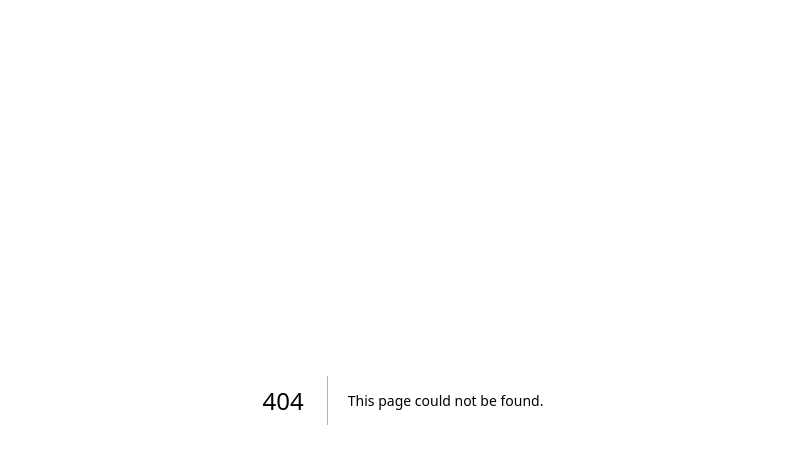
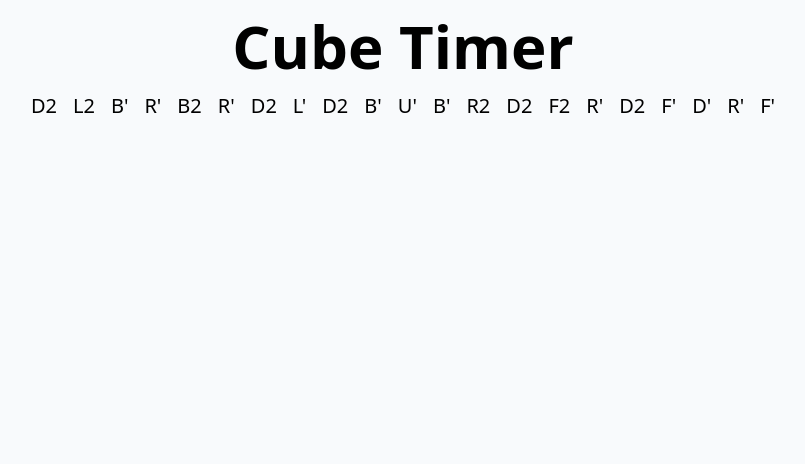
Before and after one commit to ashwingur/ashwingur.com, a Next.js app: page /CubeTimer in a window 1280 px wide. Before the commit this address had no page. Shown: the top 464 px of the page, without its empty margins (237-1042 px from the left). Built offline with nearby package versions, Linux system fonts and the light colour scheme.

Commit message:
Added cuber timer page with scramble generator

```diff
--- a/components/Navbar.tsx
+++ b/components/Navbar.tsx
@@ -12,7 +12,7 @@ const Navbar = ({ toggleTheme, initialTheme }: NavProps) => {
   let [currentTheme, setTheme] = useState(initialTheme);
 
   return (
-    <div className="flex fixed w-full justify-between px-16 py-4 shadow-lg backdrop-blur-md bg-white/30 z-50">
+    <div className="flex fixed w-full justify-between px-16 py-4 shadow-lg backdrop-blur-md bg-white/30 dark:bg-white/10 z-50">
       <Link href="/">
         <Image src="/logo.png" alt="logo" width="80" height="80" />
       </Link>
@@ -31,6 +31,13 @@ const Navbar = ({ toggleTheme, initialTheme }: NavProps) => {
           scroll={false}
         >
           <li>Projects</li>
+        </Link>
+        <Link
+          href="/#other"
+          className="hover:bg-blue-100 dark:hover:bg-black px-2 py-1 transition rounded-md"
+          scroll={false}
+        >
+          <li>Other</li>
         </Link>
         <Link
           href="/#contact"
--- /dev/null
+++ b/components/Other.tsx
@@ -0,0 +1,18 @@
+import Link from "next/link";
+import React from "react";
+
+const Other = () => {
+  return (
+    <div id="other" className="h-screen pt-20 flex flex-col">
+      <h1 className="text-center">Other</h1>
+      <Link
+        href="/CubeTimer"
+        className="bg-blue-200 dark:bg-blue-700 hover:bg-blue-400 dark:hover:bg-blue-600 rounded-md p-2 font-bold mx-auto my-4"
+      >
+        <button>Cube Timer</button>
+      </Link>
+    </div>
+  );
+};
+
+export default Other;
--- a/data/Projects.json
+++ b/data/Projects.json
@@ -4,7 +4,7 @@
     "title": "Countries of the World Quizzer",
     "image": "/assets/countries_of_the_world.png",
     "description": "A website that helps you learn the countries of the world, capital cities and flags with many different quiz options.",
-    "stack": ["React"],
+    "stack": ["React", "CSS"],
     "links": [
       { "display": "Website", "url": "https://countries-website.pages.dev/" },
       {
@@ -31,7 +31,7 @@
     "title": "Turret-Spinner",
     "image": "/assets/turret_spinner.png",
     "description": "2D Endless Survival Game created in Unity",
-    "stack": ["Unity", "C#"],
+    "stack": ["Unity", "C#", "GIMP"],
     "links": [
       {
         "display": "GitHub",
--- /dev/null
+++ b/pages/CubeTimer.tsx
@@ -0,0 +1,95 @@
+import React, { useEffect, useState } from "react";
+
+enum Move {
+  U,
+  D,
+  R,
+  L,
+  F,
+  B,
+}
+
+interface Notation {
+  move: Move;
+  prime: boolean;
+  amount: number;
+}
+
+// Only does 3x3 for now
+function generate_scramble(length: number) {
+  let scramble: Notation[] = [];
+  for (let i = 0; i < length; i++) {
+    let prev_move: Move | undefined = undefined;
+    if (i != 0) {
+      prev_move = scramble[i - 1].move;
+    }
+    let current_move: Move = pick_move(prev_move);
+    let prime = Math.random() > 0.5;
+    let amount = Math.random() > 0.43 ? 1 : 2; // 11/21 single moves
+
+    scramble.push({ move: current_move, prime: prime, amount: amount });
+  }
+
+  return scramble;
+}
+
+function scramble_to_jsx(scramble: Notation[]) {
+  return scramble.map((item, index) => {
+    if (item.amount == 2) {
+      return (
+        <span className="mx-2 text-xl" key={index}>
+          {Move[item.move]}2
+        </span>
+      );
+    } else {
+      return (
+        <span className="mx-2 text-xl" key={index}>
+          {Move[item.move]}
+          {"'"}
+        </span>
+      );
+    }
+  });
+}
+
+// Picks the next move taking into account the previous move
+// U and D can't go together
+// F and B can't go together
+// R and L can't go together
+function pick_move(prev_move: Move | undefined) {
+  const no_prev: Move[] = [Move.U, Move.D, Move.R, Move.L, Move.F, Move.B];
+  const prev_f_or_b: Move[] = [Move.U, Move.D, Move.R, Move.L];
+  const prev_r_or_l: Move[] = [Move.U, Move.D, Move.F, Move.B];
+  const prev_u_or_d: Move[] = [Move.R, Move.L, Move.F, Move.B];
+
+  switch (prev_move) {
+    case undefined:
+      return no_prev[Math.floor(Math.random() * no_prev.length)];
+    case Move.U:
+    case Move.D:
+      return prev_u_or_d[Math.floor(Math.random() * prev_u_or_d.length)];
+    case Move.R:
+    case Move.L:
+      return prev_r_or_l[Math.floor(Math.random() * prev_u_or_d.length)];
+    case Move.F:
+    case Move.B:
+      return prev_f_or_b[Math.floor(Math.random() * prev_f_or_b.length)];
+  }
+}
+
+const CubeTimer = () => {
+  const [scramble, setScramble] = useState<Notation[]>([]);
+  //   let scramble = scramble_to_jsx(generate_scramble(21));
+  useEffect(() => {
+    setScramble(generate_scramble(21));
+  }, []);
+
+  return (
+    <div>
+      <h1 className="text-center my-4">Cube Timer</h1>
+      <div className="flex justify-center">{scramble_to_jsx(scramble)}</div>
+    </div>
+  );
+};
+
+export default CubeTimer;
--- a/pages/index.tsx
+++ b/pages/index.tsx
@@ -5,6 +5,7 @@ import Projects from "../components/Projects";
 import Contact from "../components/Contact";
 import { useTheme } from "next-themes";
 import { useEffect, useState } from "react";
+import Other from "../components/Other";
 
 export default function Home() {
   // Switching between dark and light themes
@@ -48,6 +49,7 @@ export default function Home() {
       <div>
         <HomeSection />
         <Projects />
+        <Other />
         <Contact />
       </div>
     </div>
```
